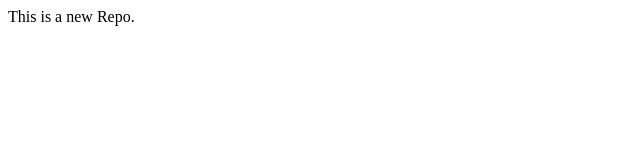
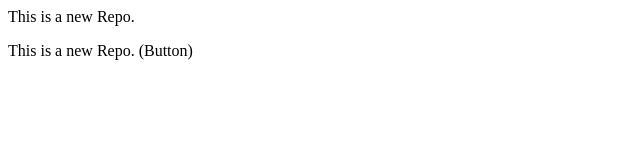
Before and after one commit to Nayan-laravel/LocalRepo, a plain HTML site: page index.html in a window 1280 px wide. Shown: the whole page, without its empty margins (0-640 px from the left). Drawn offline with Linux system fonts and the light colour scheme.

```diff
--- a/index.html
+++ b/index.html
@@ -1 +1,2 @@
 <p>This is a new Repo.</p>
+<p>This is a new Repo. (Button)</p>
```
